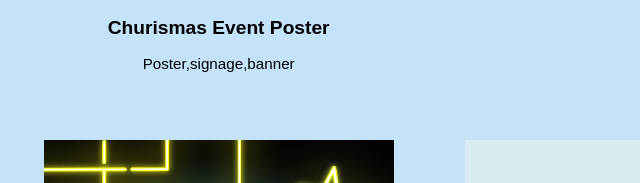
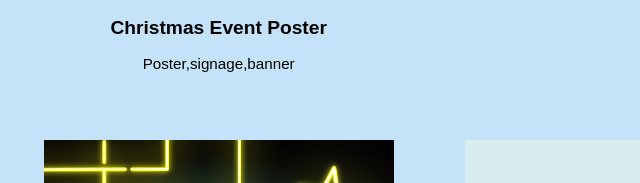
Before and after one commit to sayk-27625/portFolio, a plain HTML site: page works.html in a window 1280 px wide. Shown: the part 843-1026 px from the top of the page, 0-640 px from the left. Drawn offline with Linux system fonts and the light colour scheme.

Commit message:
works.html

```diff
--- a/works.html
+++ b/works.html
@@ -36,7 +36,7 @@
     <div class="works-grid">
       <div class="work-item">
         <img src="images/poster.jpg" alt="作品1" class="work-image" />
-        <h3>Churismas Event Poster</h3>
+        <h3>Christmas Event Poster</h3>
         <p>Poster,signage,banner</p>
       </div>
 
```
